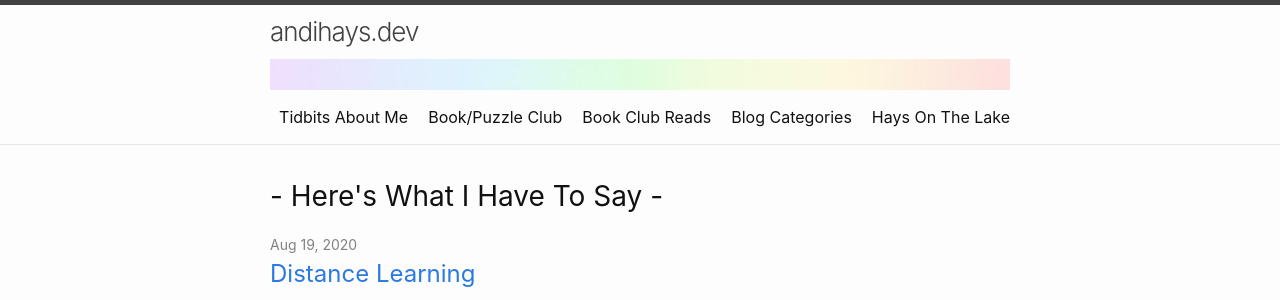
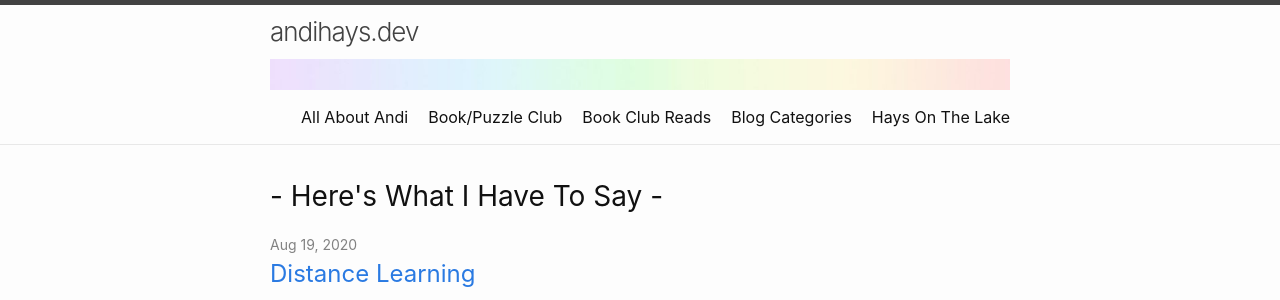
Before and after one commit to minihays/minihays.github.io, a Jekyll site: the page built from index.markdown, in a window 1280 px wide and 900 px high. Shown: the top 300 px of the window. Built offline with Jekyll 4.4.1, drawn with Linux system fonts in a browser that asks for light colours.

Commit message:
changed title

```diff
--- a/about.markdown
+++ b/about.markdown
@@ -1,6 +1,6 @@
 ---
 layout: page
-title: Tidbits About Me
+title: All About Andi
 permalink: /about/
 ---
 Let’s see. What might someone want to know about me? Probably not nearly as much as I am going to tell you.
```
